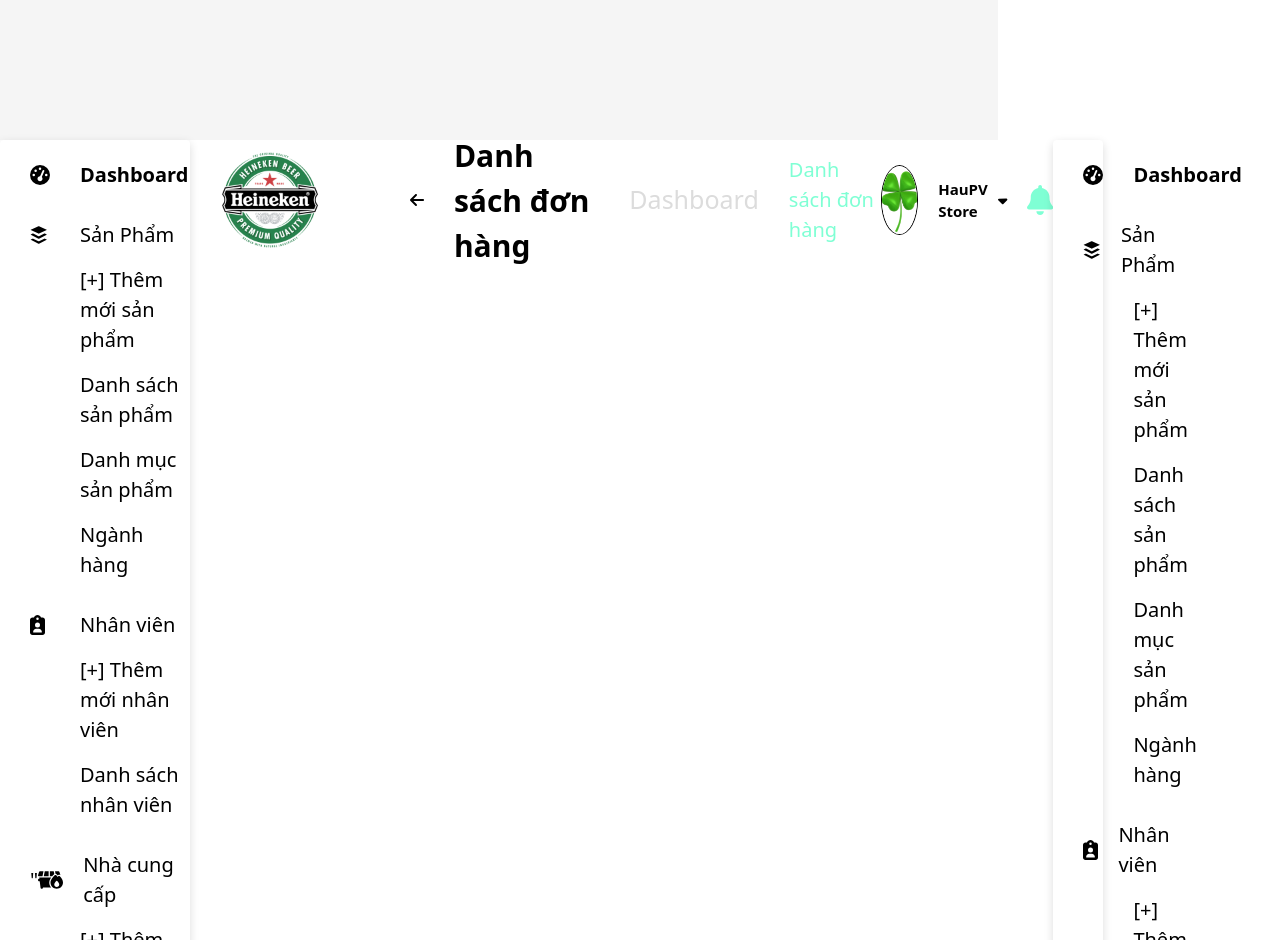
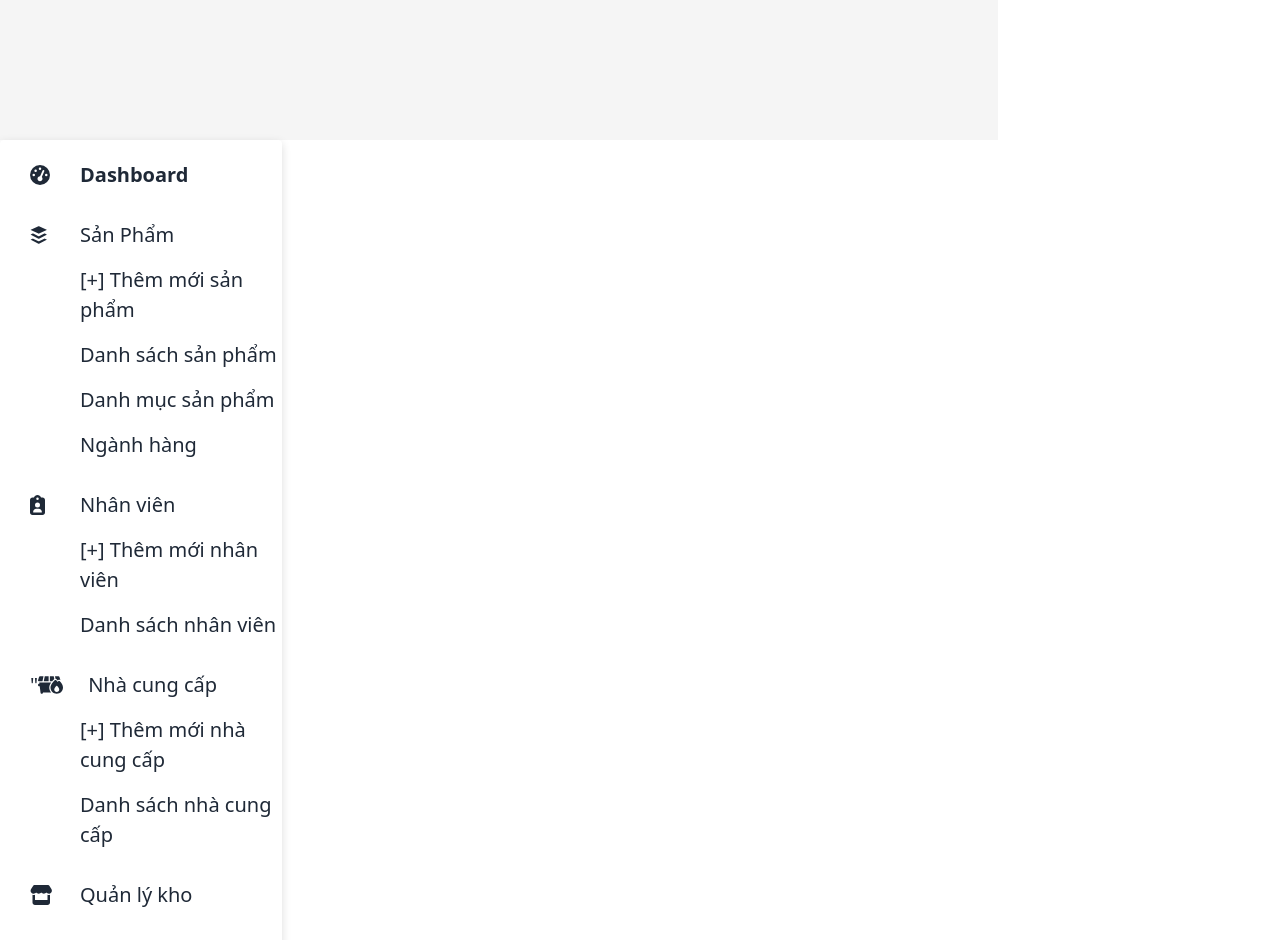
Before and after one commit to iamhaupv/retail-store-fe, a React (Create React App) app: page /order in a window 1280 px wide. Shown: the part 2380-3320 px from the top of the page. Built offline with nearby package versions, Linux system fonts and the light colour scheme.

Commit message:
update list-product

```diff
--- a/package.json
+++ b/package.json
@@ -43,6 +43,7 @@
     ]
   },
   "devDependencies": {
+    "daisyui": "^4.12.10",
     "tailwindcss": "^3.4.10"
   }
 }
--- /dev/null
+++ b/src/components/ListProduct/index.js
@@ -0,0 +1,11 @@
+import React from 'react'
+
+export default function index () {
+  return (
+    <>
+       <div className=''>
+
+       </div>
+    </>
+  )
+}
--- a/src/components/NavSideBar/index.js
+++ b/src/components/NavSideBar/index.js
@@ -26,7 +26,7 @@ export default function NavSideBar() {
             <p>Sản Phẩm</p>
           </div>
           <div><Link to={"/product"}>[+] Thêm mới sản phẩm</Link></div>
-          <div><Link>Danh sách sản phẩm</Link></div>
+          <div><Link to={"/list-product"}>Danh sách sản phẩm</Link></div>
           <div><Link>Danh mục sản phẩm</Link></div>
           <div><Link>Ngành hàng</Link></div>
         </div>
--- a/src/layout/LayoutDefault/index.js
+++ b/src/layout/LayoutDefault/index.js
@@ -10,7 +10,7 @@ export default function LayoutDefault() {
       </header>
       <div className="layout-main-content flex">
         <NavSideBar/>
-        <Outlet context={{ area: 'main' }} />
+        {/* <Outlet context={{ area: 'main' }} /> */}
       </div>
       <footer>
         <Footer/>
--- /dev/null
+++ b/src/pages/ListProduct/index.js
@@ -0,0 +1,10 @@
+import React from 'react'
+
+export default function ListProduct() {
+  return (
+    <div>
+
+
+    </div>
+  )
+}
--- a/src/routes/index.js
+++ b/src/routes/index.js
@@ -8,6 +8,7 @@ import Employee from "../pages/Employee";
 import Error404 from "../pages/Error404";
 import Home from "../pages/Home";
 import Inventory from "../pages/Inventory";
+import ListProduct from "../pages/ListProduct";
 import Order from "../pages/Order";
 import Product from "../pages/Products";
 import SignIn from "../pages/SignIn";
@@ -22,6 +23,10 @@ export const routes = [
       {
         path: "/",
         element: <Home />,
+      },
+      {
+        path: "list-product",
+        element: <ListProduct/>,
       },
       {
         path: "create-product",
--- a/tailwind.config.js
+++ b/tailwind.config.js
@@ -6,5 +6,7 @@ module.exports = {
   theme: {
     extend: {},
   },
-  plugins: [],
+  plugins: [
+    require('daisyui'),
+  ],
 }
```
Also changed, not shown: 1 other file (tests, documents, lock files or other folders).
